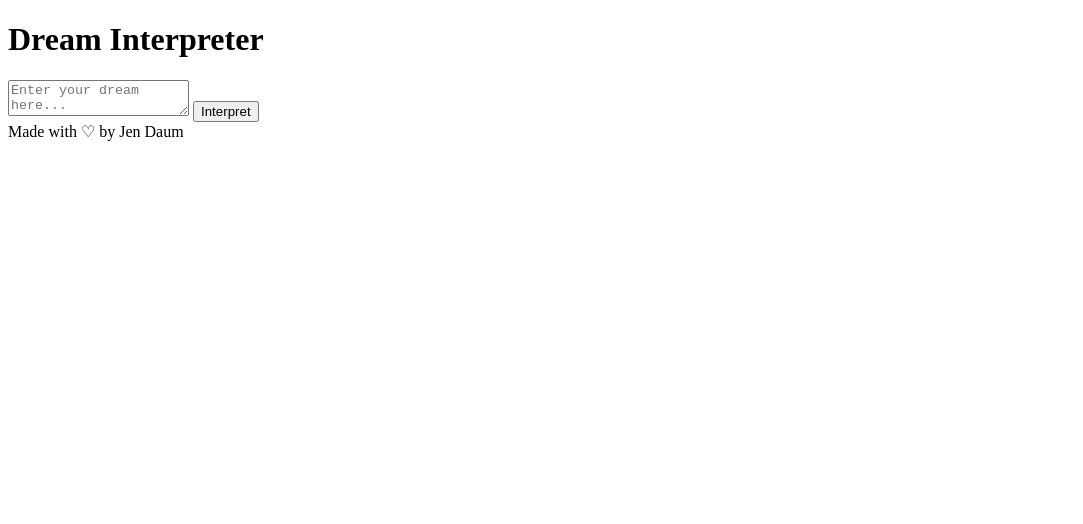
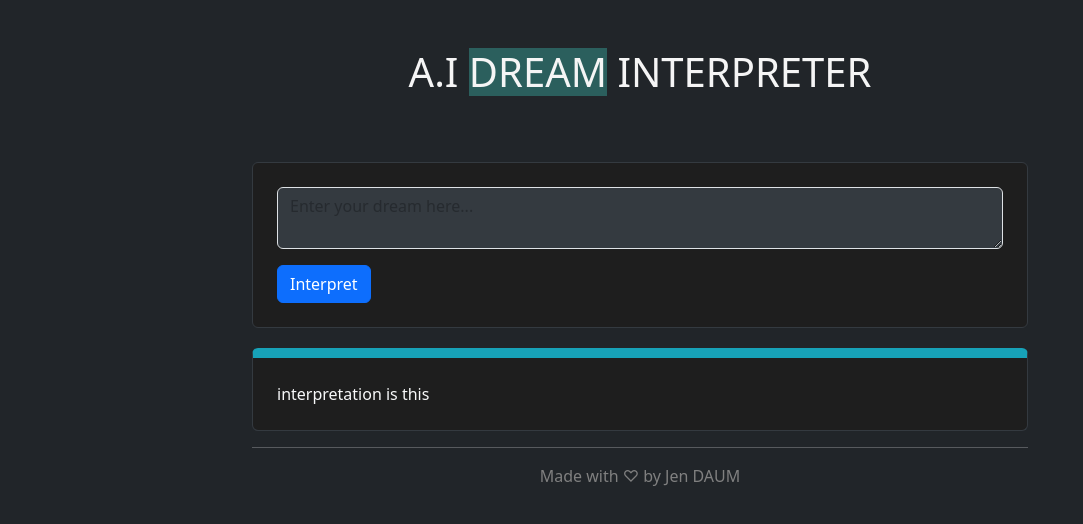
Before and after one commit to jen-daum/ai-dream-interpretor, a plain HTML site: page index.html in a window 1280 px wide. Shown: the whole page, without its empty margins (0-1083 px from the left). Drawn offline with nearby package versions, Linux system fonts and the light colour scheme.

Commit message:
CSS added

```diff
--- a/index.html
+++ b/index.html
@@ -3,23 +3,39 @@
   <head>
     <meta charset="UTF-8" />
     <meta name="viewport" content="width=device-width, initial-scale=1.0" />
+    <link
+      href="https://cdn.jsdelivr.net/npm/bootstrap@5.3.3/dist/css/bootstrap.min.css"
+      rel="stylesheet"
+      integrity="sha384-QWTKZyjpPEjISv5WaRU9OFeRpok6YctnYmDr5pNlyT2bRjXh0JMhjY6hW+ALEwIH"
+      crossorigin="anonymous"
+    />
     <link rel="stylesheet" href="src/style.css" />
     <title>Document</title>
   </head>
-  <body>
+  <body class="bg-dark text-light">
+    <h1 class="text-center mt-5">
+      A.I
+      <p class="highlight">DREAM</p>
+      INTERPRETER
+    </h1>
     <div class="container">
-      <h1>Dream Interpreter</h1>
-      <textarea
-        id="dreamInput"
-        placeholder="Enter your dream here..."
-      ></textarea>
-      <button>Interpret</button>
-      <div class="result" id="interpretation">
+      <div class="prompt-box bg-secondary p-4 rounded mb-3">
+        <textarea
+          id="dreamInput"
+          class="form-control mb-3"
+          placeholder="Enter your dream here..."
+        ></textarea>
+        <button class="btn btn-primary" onclick="interpretDream()">
+          Interpret
+        </button>
+      </div>
+      <div class="result-box bg-secondary p-4 rounded" id="interpretation">
         <!-- Interpretation will appear here -->
+        interpretation is this
       </div>
+      <hr class="bg-light" />
     </div>
-    <footer>Made with ♡ by Jen Daum</footer>
-
-    <script src="src/script.js"></script>
+    <footer class="text-center mt-3">Made with ♡ by Jen DAUM</footer>
+    <script src="src/index.js"></script>
   </body>
 </html>
--- a/src/style.css
+++ b/src/style.css
@@ -0,0 +1,53 @@
+body {
+  background-color: #121212; /* Dark background color */
+  color: #fff;
+}
+
+h1 {
+  margin: 0 auto;
+  color: whitesmoke;
+}
+
+.container {
+  max-width: 800px;
+  margin: 0 auto;
+  margin-top: 50px;
+}
+
+.highlight {
+  display: inline-block;
+  background-color: rgba(64, 224, 208, 0.315);
+}
+
+.prompt-box {
+  background-color: #1e1e1e !important; /* Darker background color */
+  padding: 20px;
+  border-radius: 10px;
+  border: 1px solid #343a40; /* Dark border color */
+}
+
+.prompt-box textarea {
+  background-color: #343a40 !important; /* Darker background color for textarea */
+  color: #fff !important; /* White text color */
+}
+
+.result-box {
+  background-color: #1e1e1e !important; /* Darker background color */
+  padding: 20px;
+  border-radius: 10px;
+  border: 1px solid #343a40; /* Dark border color */
+  margin-top: 20px;
+  border-top: 10px solid #17a2b8; /* Turquoise color */
+}
+
+.separating-bar {
+  border-top: 1px solid #6c757d;
+  margin-top: 20px;
+  margin-bottom: 20px;
+}
+
+footer {
+  text-align: center;
+  margin-top: 20px;
+  color: grey !important;
+}
```
